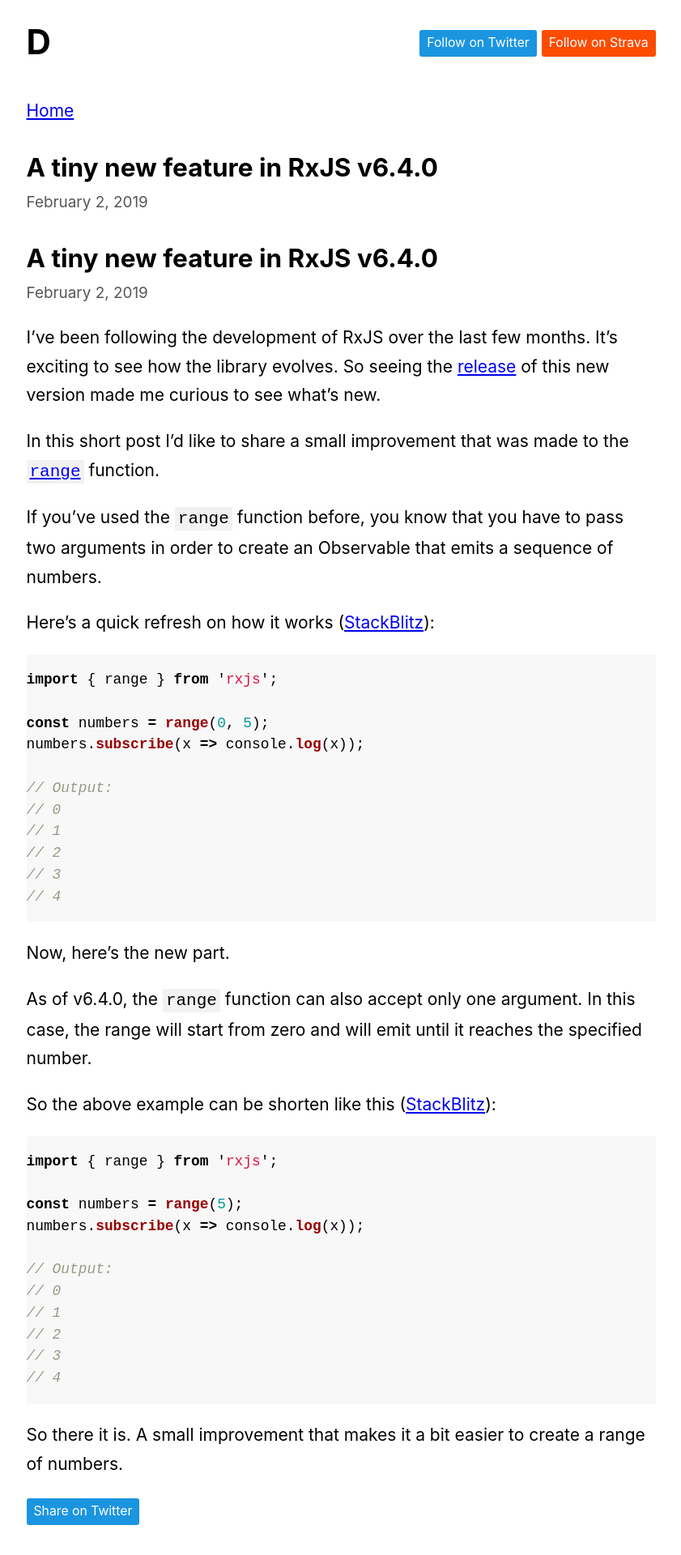
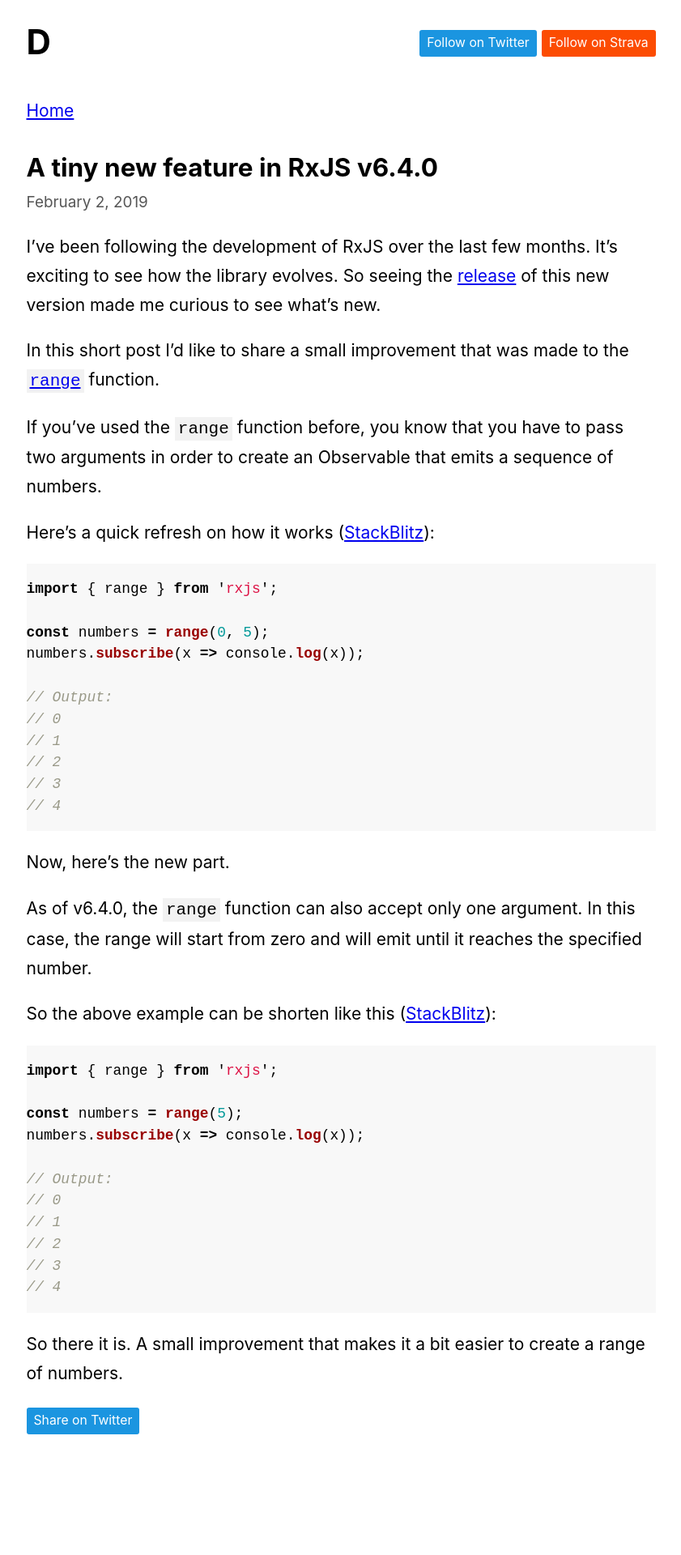
Before and after one commit to dzhavat/dzhavat.github.io, a Jekyll site: the page built from _posts/2019-02-02-a-tiny-new-feature-in-rxjs-v6-4-0.md, in a window 1280 px wide. Shown: the whole page at 81% size, without its empty margins (219-1060 px from the left). Built offline with Jekyll 4.4.1, drawn with Linux system fonts in a browser that asks for light colours; after the commit the page ends 1808 px from its top, so only the background shows below that.

Commit message:
Update 2019-02-02-a-tiny-new-feature-in-rxjs-v6-4-0.md

```diff
--- a/_posts/2019-02-02-a-tiny-new-feature-in-rxjs-v6-4-0.md
+++ b/_posts/2019-02-02-a-tiny-new-feature-in-rxjs-v6-4-0.md
@@ -2,10 +2,6 @@
 layout: post
 title:  "A tiny new feature in RxJS v6.4.0"
 ---
-
-## A tiny new feature in RxJS v6.4.0
-
-{% include published.html %}
 
 I've been following the development of RxJS over the last few months. It's exciting to see how the library evolves. So seeing the [release](https://github.com/ReactiveX/rxjs/blob/master/CHANGELOG.md#640-2019-01-30) of this new version made me curious to see what's new.
 
```
